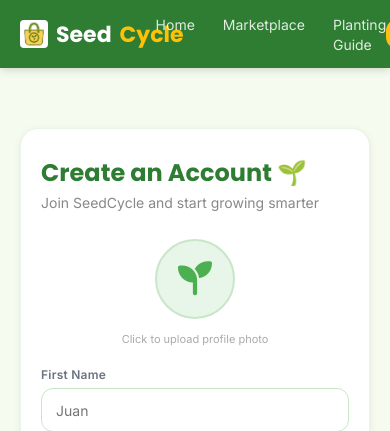
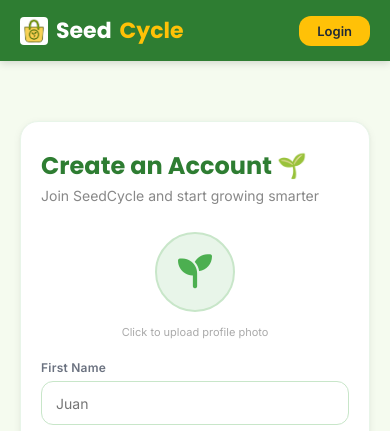
Before and after one commit to Bit-Watts/SeedCycle, a PHP site: page /signup in a window 390 px wide; the page is wider, and only the part inside the window is pictured. Shown: the top 431 px of that part. Run offline with PHP 8.4, Linux system fonts and the light colour scheme.

Commit message:
minor fixes for mobile setup

```diff
--- a/app/Views/auth/signup.php
+++ b/app/Views/auth/signup.php
@@ -13,11 +13,6 @@
 
 <nav class="sc-nav">
   <a href="landing.php" class="sc-logo"><img src="assets/images/SeedCycleLogo.png" alt="SeedCycle" class="sc-logo-img"> Seed<span>Cycle</span></a>
-  <ul class="sc-navlinks">
-    <li><a href="index.php">Home</a></li>
-    <li><a href="marketplace.php">Marketplace</a></li>
-    <li><a href="planting-guide.php">Planting Guide</a></li>
-  </ul>
   <?php if (isset($_SESSION['user_id'])): ?>
     <div class="sc-nav-user">
       <span class="sc-nav-greeting">Hi, <?= htmlspecialchars($_SESSION['first_name'] ?? 'Grower') ?></span>
```
